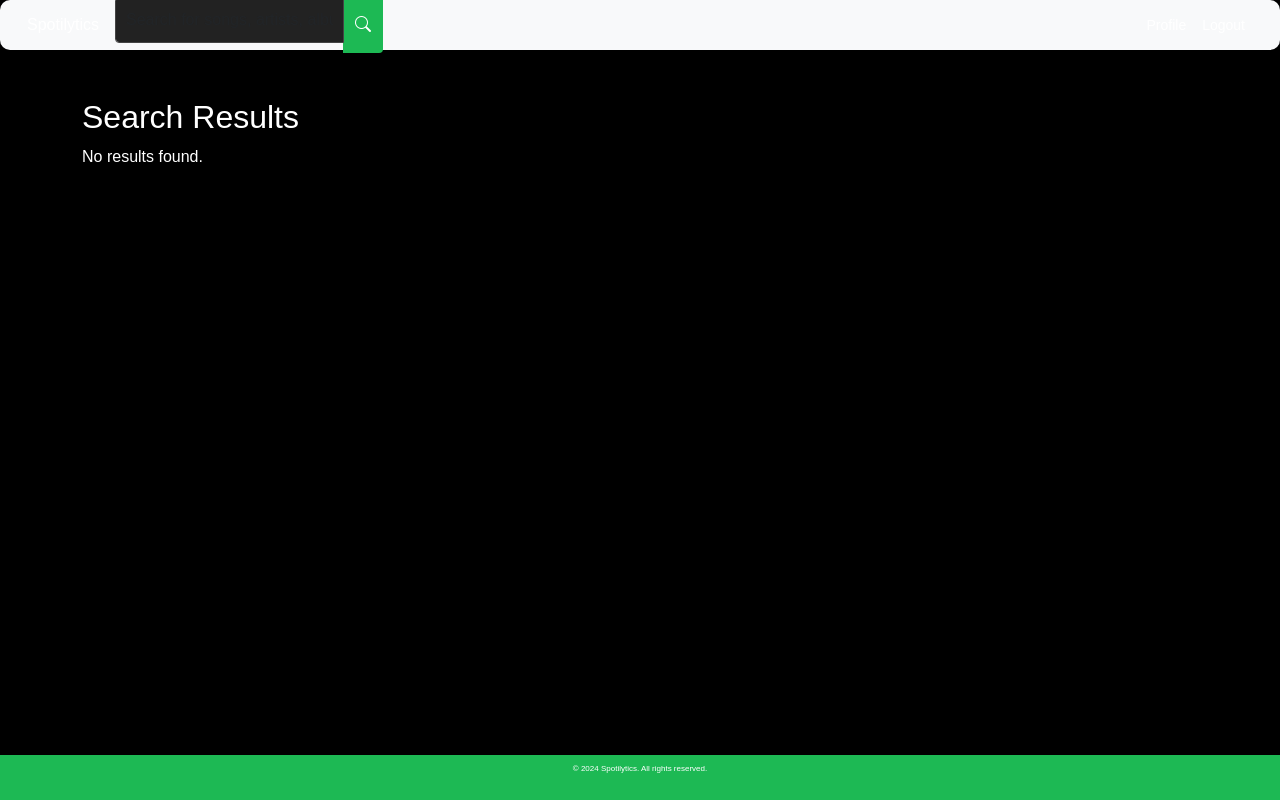
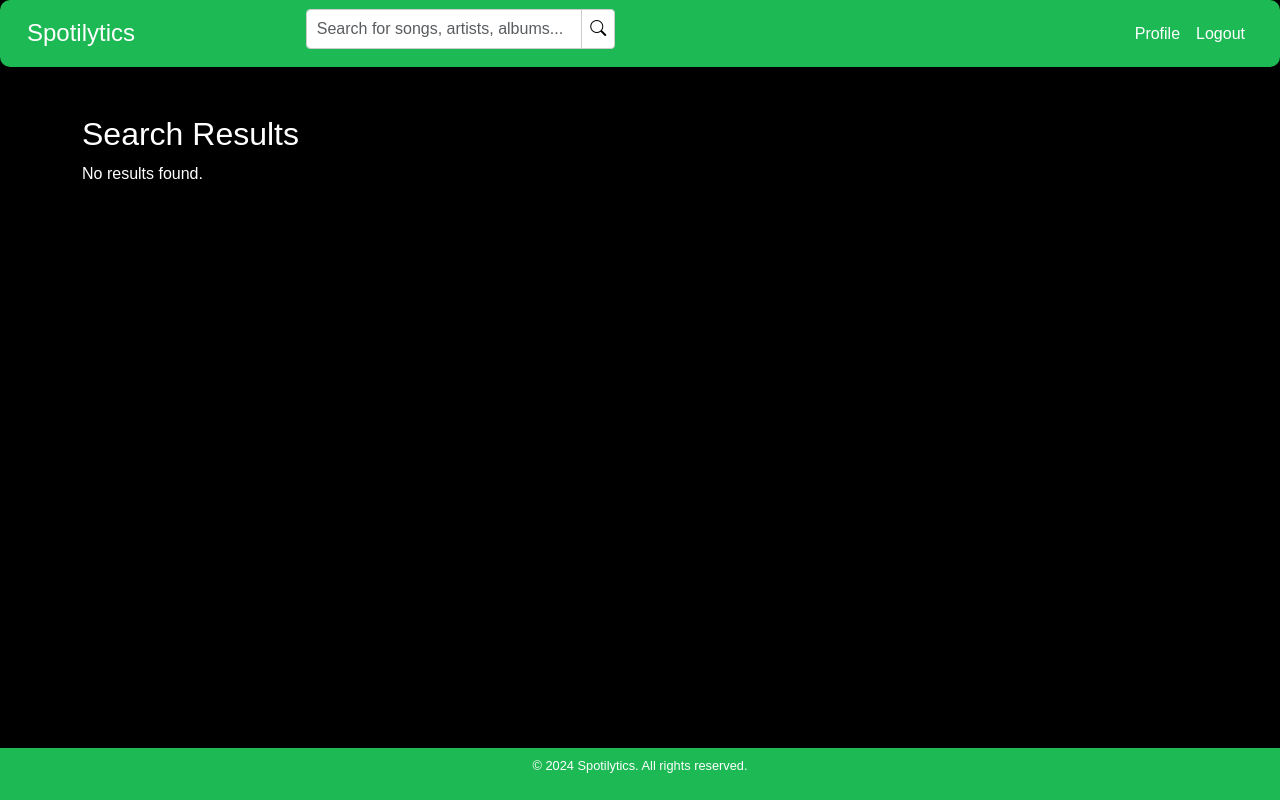
Before and after one commit to Edbo849/Spotilytics, a Django app: page /search/ in a window 1280 px wide. Run offline with Django 5.2, Linux system fonts and the light colour scheme.

Commit message:
Search bar styling

```diff
--- a/music/spotify_api.py
+++ b/music/spotify_api.py
@@ -95,7 +95,7 @@ def fetch_artist_albums(artist_id: str, access_token: str) -> list:
     response = requests.get(
         f"{SPOTIFY_API_BASE_URL}/artists/{artist_id}/albums",
         headers={"Authorization": f"Bearer {access_token}"},
-        params={"include_groups": "album", "limit": 50},
+        params={"include_groups": "album", "limit": 25},
     )
     if response.status_code != 200:
         response.raise_for_status()
--- a/static/css/base.css
+++ b/static/css/base.css
@@ -22,17 +22,17 @@ a:hover {
     background-color: #1DB954; /* Spotify green */
     padding: 15px;
     border-radius: 10px; /* Add rounded corners */
-    height: 50px;
+    height: 67px;
 }
 
 .navbar-brand {
     color: #fff; /* White for brand name */
-    font-size: 1rem;
+    font-size: 1.5rem;
 }
 
 .navbar-nav .nav-link {
     color: #fff; /* White links */
-    font-size: 0.875rem;
+
 }
 
 .navbar-nav .nav-link:hover {
@@ -99,7 +99,7 @@ a:hover {
     position: fixed;
     bottom: 0;
     width: 100%;
-    font-size: 0.5rem;
+    font-size: 0.8rem;
 }
 
 /* Forms */
@@ -208,16 +208,63 @@ table th, table td {
 /* static/css/base.css */
 .input-group .form-control {
     border-radius: 0.25rem 0 0 0.25rem;
+    background-color: #fff; /* White background */
+    color: #000; /* Black text */
+    border: 1px solid #ccc; /* Light grey border */
 }
 
 .input-group .input-group-text {
     border-radius: 0 0.25rem 0.25rem 0;
-    background-color: #1DB954;
-    color: #fff;
-    border: none;
+    background-color: #fff; /* White background for the icon initially */
+    color: #000; /* Black icon */
+    border: 1px solid #ccc; /* Light grey border */
 }
 
 .input-group .form-control:focus {
     box-shadow: none;
+    border-color: #1DB954; /* Spotify green border on focus */
+}
+
+.input-group .input-group-text:hover, .input-group .input-group-text:focus {
+    background-color: #1DB954; /* Spotify green background on hover */
+    color: #fff; /* White icon on hover */
+    border-color: #1DB954; /* Green border on hover */
+}
+
+/* Center the search form in the navbar */
+.search-form {
+    width: 50%; /* Adjust width as necessary */
+    max-width: 400px; /* Restrict max size */
+    margin: auto; /* Ensure form is centered */
+    text-align: center;
+}
+
+/* Adjusting the search input and icon size */
+.search-input {
+    height: 40px; /* Match the height of the input and icon */
+    border-radius: 30px 0 0 30px;
+    padding: 0.5rem 1rem;
+    font-size: 1rem;
+    transition: border-color 0.3s ease; /* Smooth transition for border color */
+}
+
+.search-icon {
+    height: 40px; /* Same height as input */
+    border-radius: 0 30px 30px 0; /* Rounded corners */
+    display: flex;
+    align-items: center;
+    justify-content: center;
+    padding: 0.5rem;
+    transition: background-color 0.3s ease, border-color 0.3s ease;
+}
+
+.search-input:focus, .search-input:hover {
+    box-shadow: none; /* No shadow on focus */
+    border-color: #1DB954; /* Spotify green border on focus/hover */
+}
+
+.search-icon:hover, .search-icon:focus {
+    background-color: #1DB954; /* Green background on hover */
+    color: #fff; /* White icon on hover */
     border-color: #1DB954;
 }
--- a/templates/base.html
+++ b/templates/base.html
@@ -1,5 +1,4 @@
 {% load static %}
-<!-- templates/base.html -->
 <!DOCTYPE html>
 <html lang="en">
   <head>
@@ -16,18 +15,25 @@
   </head>
   <body>
     <!-- Navbar -->
-    <nav class="navbar navbar-expand-lg navbar-light bg-light sticky-top">
+    <!-- templates/base.html -->
+    <nav class="navbar navbar-expand-lg sticky-top">
       <div class="container-fluid">
         <a class="navbar-brand" href="{% url 'music:home' %}">Spotilytics</a>
         <button class="navbar-toggler" type="button" data-bs-toggle="collapse" data-bs-target="#navbarNav" aria-controls="navbarNav" aria-expanded="false" aria-label="Toggle navigation"><span class="navbar-toggler-icon"></span></button>
-        <form class="d-flex ms-auto" action="{% url 'music:search' %}" method="get">
-          <div class="input-group">
-            <input type="text" class="form-control" name="q" placeholder="Search for songs, artists, albums..." aria-label="Search" aria-describedby="search-icon" />
-            <span class="input-group-text" id="search-icon"><i class="bi bi-search"></i></span>
-          </div>
-        </form>
-        <div class="collapse navbar-collapse" id="navbarNav">
-          <ul class="navbar-nav ms-auto">
+
+        <!-- Centered Search Bar -->
+        <div class="collapse navbar-collapse justify-content-center" id="navbarNav">
+          <form class="d-flex search-form" action="{% url 'music:search' %}" method="get">
+            <div class="input-group">
+              <input type="text" class="form-control search-input" name="q" placeholder="Search for songs, artists, albums..." aria-label="Search" aria-describedby="search-icon" />
+              <button type="submit" class="input-group-text search-icon" id="search-icon"><i class="bi bi-search"></i></button>
+            </div>
+          </form>
+        </div>
+
+        <!-- Right Side Links -->
+        <div class="collapse navbar-collapse justify-content-end">
+          <ul class="navbar-nav">
             <li class="nav-item">
               <a class="nav-link" href="#">Profile</a>
             </li>
@@ -38,16 +44,19 @@
         </div>
       </div>
     </nav>
+
     <!-- Main Content -->
     <div class="container my-5">
       {% block content %}
 
       {% endblock %}
     </div>
+
     <!-- Footer -->
     <footer class="footer">
       <p>&copy; 2024 Spotilytics. All rights reserved.</p>
     </footer>
+
     <script src="https://cdn.jsdelivr.net/npm/bootstrap@5.3.2/dist/js/bootstrap.bundle.min.js"></script>
   </body>
 </html>
```
